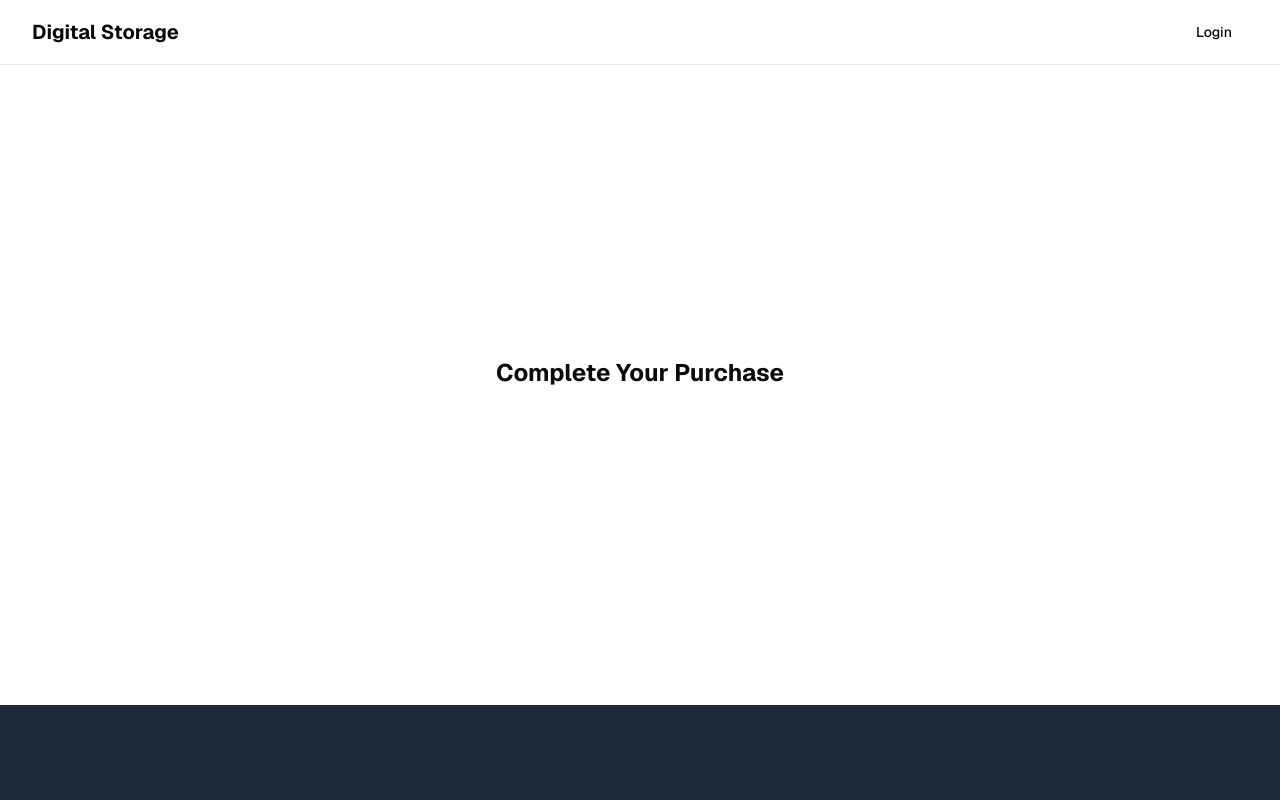
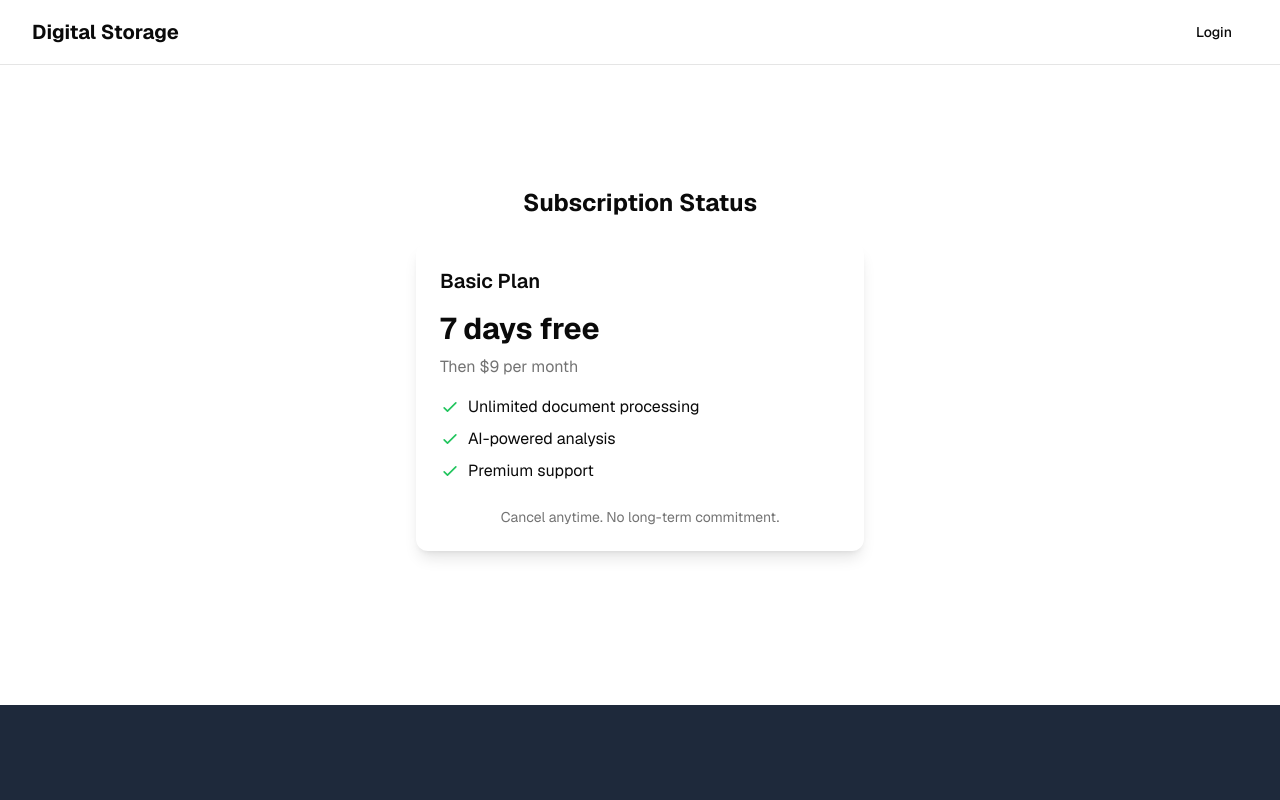
Before and after one commit to vladdani/accountant-app, a Next.js app: page /pay in a window 1280 px wide. Shown: the top 800 px of the page. Built offline with nearby package versions, Linux system fonts and the light colour scheme; no server answers.

Commit message:
Fix trial status for new users and improve subscription UI

```diff
--- a/app/pay/page.tsx
+++ b/app/pay/page.tsx
@@ -64,17 +64,42 @@ export default function PaymentPage() {
 
   return (
     <div className="flex flex-col items-center justify-center min-h-[80vh] p-4">
-      <h1 className="text-xl md:text-2xl font-bold mb-6 text-center">Complete Your Purchase</h1>
+      <h1 className="text-xl md:text-2xl font-bold mb-6 text-center">Subscription Status</h1>
+
+      <div className="w-full max-w-md mb-8">
+        <div className="bg-card rounded-xl shadow-lg p-6">
+          <h2 className="text-xl font-semibold mb-4">Basic Plan</h2>
+          <div className="text-3xl font-bold mb-2">7 days free</div>
+          <p className="text-muted-foreground mb-4">Then $9 per month</p>
+
+          <ul className="mb-6 space-y-2">
+            <li className="flex items-center">
+              <svg className="h-5 w-5 text-green-500 mr-2" fill="none" strokeLinecap="round" strokeLinejoin="round" strokeWidth="2" viewBox="0 0 24 24" stroke="currentColor"><path d="M5 13l4 4L19 7"></path></svg>
+              Unlimited document processing
+            </li>
+            <li className="flex items-center">
+              <svg className="h-5 w-5 text-green-500 mr-2" fill="none" strokeLinecap="round" strokeLinejoin="round" strokeWidth="2" viewBox="0 0 24 24" stroke="currentColor"><path d="M5 13l4 4L19 7"></path></svg>
+              AI-powered analysis
+            </li>
+            <li className="flex items-center">
+              <svg className="h-5 w-5 text-green-500 mr-2" fill="none" strokeLinecap="round" strokeLinejoin="round" strokeWidth="2" viewBox="0 0 24 24" stroke="currentColor"><path d="M5 13l4 4L19 7"></path></svg>
+              Premium support
+            </li>
+          </ul>
+
+          <StripeBuyButton
+            className="w-full"
+            buyButtonId={process.env.NEXT_PUBLIC_STRIPE_BUTTON_ID || ''}
+            publishableKey={process.env.NEXT_PUBLIC_STRIPE_PUBLISHABLE_KEY || ''}
+          />
+
+          <div className="mt-4 text-center text-sm text-muted-foreground">
+            Cancel anytime. No long-term commitment.
+          </div>
+        </div>
+      </div>
 
       <SubscriptionStatus />
-
-      <div className="w-full max-w-md px-4">
-        <StripeBuyButton
-          className="flex justify-center text-neutral"
-          buyButtonId={process.env.NEXT_PUBLIC_STRIPE_BUTTON_ID || ''}
-          publishableKey={process.env.NEXT_PUBLIC_STRIPE_PUBLISHABLE_KEY || ''}
-        />
-      </div>
     </div>
   );
 }
```
Also changed, not shown: hooks/useTrialStatus.ts (+6 -3 lines).
